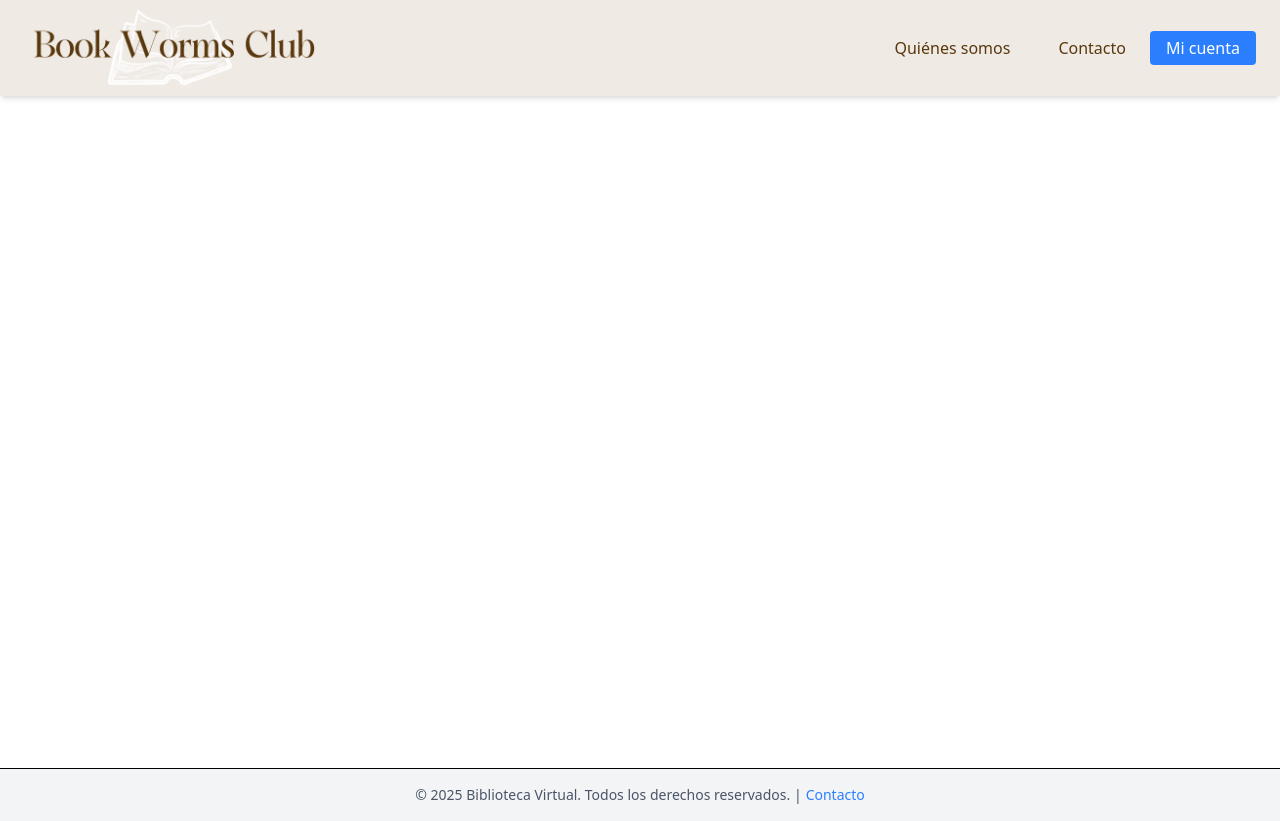
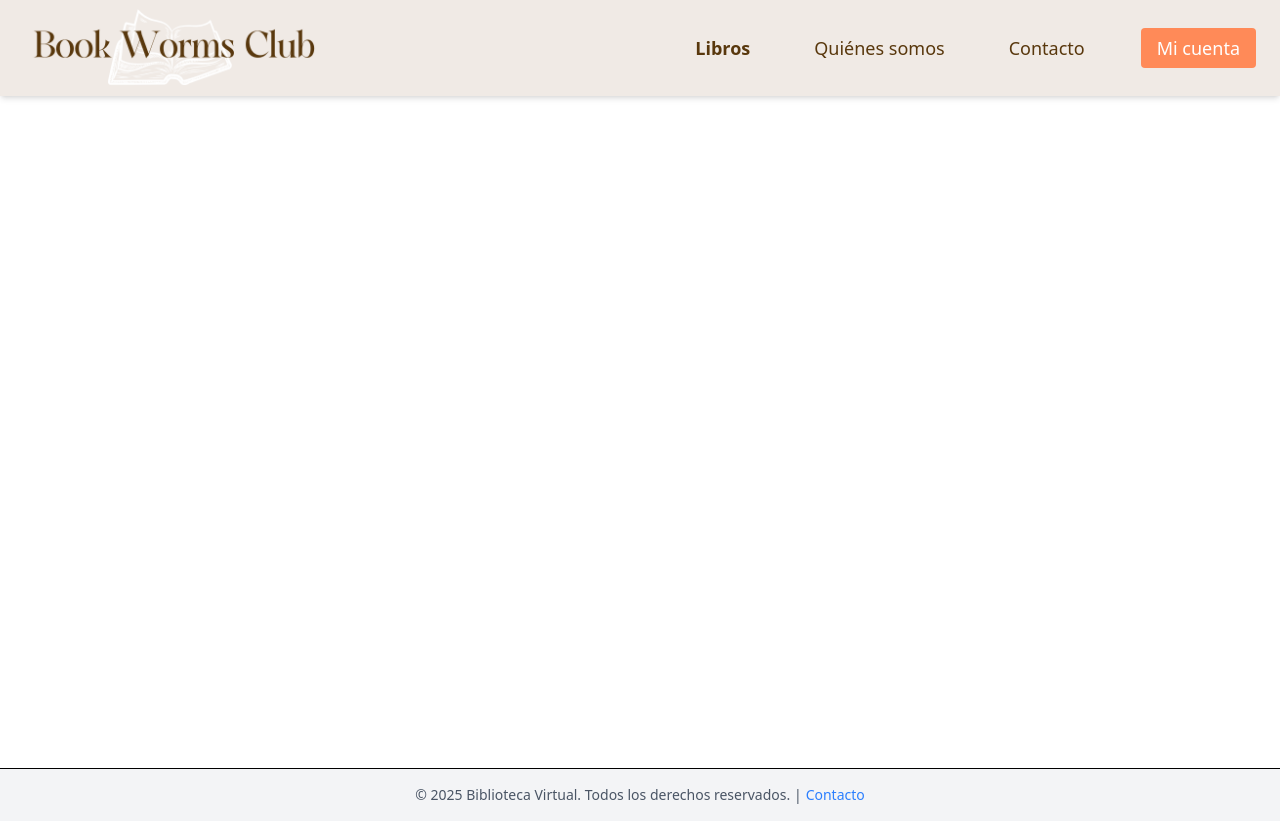
Before and after one commit to mariKaren/bwcProyectoFinal, a React (Vite) app in the folder Frontend/: page / in a window 1280 px wide. Built offline with nearby package versions, Linux system fonts and the light colour scheme.

Commit message:
Finalizacion de la estructura y diseño base del Header

```diff
--- a/Frontend/package.json
+++ b/Frontend/package.json
@@ -11,6 +11,7 @@
   },
   "dependencies": {
     "@material-tailwind/react": "^2.1.10",
+    "lucide-react": "^0.525.0",
     "react": "^18.3.1",
     "react-dom": "^18.3.1",
     "react-router": "^7.6.3"
--- a/Frontend/src/components/Header.tsx
+++ b/Frontend/src/components/Header.tsx
@@ -1,39 +1,155 @@
-import { Link, NavLink} from "react-router";
-
+import { useState } from "react";
+import { Link, NavLink, useLocation } from "react-router";
+import { Menu, X } from "lucide-react";
 
 export default function Header() {
+    const [menuOpen, setMenuOpen] = useState(false);
+    const [dropdownOpen, setDropdownOpen] = useState(false);
+    const location = useLocation();
+
+    const isLibrosActive = location.pathname.startsWith("/libros");
+
     return (
         <header className="shadow-md bg-beige">
             <div className="max-w-7xl mx-auto flex justify-between items-center px-6 py-2">
+
                 {/* Logo */}
                 <Link to="/">
-                    <img src="/src/assets/Book.png" alt="BWC logo" className="h-20 w-auto"/>
+                    <img src="/src/assets/Book.png" alt="BWC logo" className="h-20 w-auto" />
                 </Link>
 
+                {/* Botón hamburguesa (solo mobile) */}
+                <button className="md:hidden text-brown" onClick={() => setMenuOpen(!menuOpen)} aria-label="Toggle menu">
+                    {menuOpen ? <X size={24} /> : <Menu size={24} />}
+                </button>
+
                 {/* Nav */}
-                <nav>
-                    <ul className="flex gap-6 items-center text-brown">
-                        <li>
-                            <NavLink to="/quienes-somos" className={({ isActive }) => isActive ? "text-orange font-semibold" : ""}>
+                <nav className={`${ menuOpen ? "block" : "hidden" } md:flex md:items-center absolute md:static top-24 left-0 w-full md:w-auto bg-beige z-10 px-6 md:px-0 lg:text-lg`}>
+                    <ul className="flex flex-col md:flex-row gap-4 md:gap-8 lg:gap-12 md:items-center text-brown w-full md:w-auto">
+
+                        {/* Libros */}
+                        <li className="w-full md:w-auto relative">
+                            <button
+                                onClick={() => setDropdownOpen(!dropdownOpen)}
+                                className={`w-full text-left font-semibold pr-2 py-1 md:pl-2 transition-all duration-300 ease-in-out md:inline-flex md:w-auto flex items-center ${
+                                isLibrosActive ? "text-orange" : ""
+                                }hover:border-b-2 hover:border-r-2 border-transparent hover:border-[var(--c-yellow)] hover:shadow-md`}
+                            >
+                                Libros
+                            {/* SOLO flecha en mobile */}
+                                <span className="md:hidden ml-2">
+                                    <svg
+                                        className={`w-4 h-4 transition-transform duration-200 ${
+                                        dropdownOpen ? "rotate-180" : ""
+                                        }`}
+                                        xmlns="http://www.w3.org/2000/svg"
+                                        fill="none"
+                                        viewBox="0 0 24 24"
+                                        stroke="currentColor"
+                                    >
+                                        <path
+                                        strokeLinecap="round"
+                                        strokeLinejoin="round"
+                                        strokeWidth={2}
+                                        d="M19 9l-7 7-7-7"
+                                        />
+                                    </svg>
+                                </span>
+                            </button>
+
+                            {/* Dropdown desktop: solo si dropdownOpen */}
+                            {dropdownOpen && (
+                                <ul className="hidden md:block absolute left-0 mt-2 bg-white shadow-md rounded p-2 w-max z-20">
+                                    <li>
+                                        <NavLink
+                                        to="/libros/avanzada"
+                                        onClick={() => {
+                                            setDropdownOpen(false);
+                                            setMenuOpen(false);
+                                        }}
+                                        className="block px-3 py-2 hover:bg-gray-100"
+                                        >
+                                        Búsqueda avanzada
+                                        </NavLink>
+                                    </li>
+                                    <li>
+                                        <NavLink
+                                        to="/libros/genero"
+                                        onClick={() => {
+                                            setDropdownOpen(false);
+                                            setMenuOpen(false);
+                                        }}
+                                        className="block px-3 py-2 hover:bg-gray-100"
+                                        >
+                                        Búsqueda por género
+                                        </NavLink>
+                                    </li>
+                                </ul>
+                            )}
+
+                            {/* Dropdown mobile: dropdown abierto en el flujo normal */}
+                            {dropdownOpen && (
+                                <ul className="flex flex-col pl-4 mt-1 gap-2 border-l-2 border-orange-500 md:hidden w-full">
+                                <li>
+                                    <NavLink
+                                    to="/libros/avanzada"
+                                    onClick={() => {
+                                        setDropdownOpen(false);
+                                        setMenuOpen(false);
+                                    }}
+                                    className="block text-brown hover:text-orange w-full"
+                                    >
+                                    Búsqueda avanzada
+                                    </NavLink>
+                                </li>
+                                <li>
+                                    <NavLink
+                                    to="/libros/genero"
+                                    onClick={() => {
+                                        setDropdownOpen(false);
+                                        setMenuOpen(false);
+                                    }}
+                                    className="block text-brown hover:text-orange w-full"
+                                    >
+                                    Búsqueda por género
+                                    </NavLink>
+                                </li>
+                                </ul>
+                            )}
+                        </li>
+
+                        {/* Quienes somos */}
+                        <li className="w-full md:w-auto">
+                            <NavLink
+                                to="/quienes-somos"
+                                className={({ isActive }) =>`pr-2 py-1 md:pl-2 transition-all duration-300 ease-in-out
+                                ${isActive ? "text-orange font-semibold " : ""}hover:border-b-2 hover:border-r-2 border-transparent hover:border-[var(--c-yellow)] hover:shadow-md`
+                                }
+                                onClick={() => setMenuOpen(false)}
+                            >
                                 Quiénes somos
                             </NavLink>
                         </li>
-                        <li>
-                        </li>
-                        <li>
+
+                        {/* Contacto */}
+                        <li className="w-full md:w-auto">
                             <NavLink
                                 to="/contacto"
-                                className={({ isActive }) =>
-                                isActive ? "text-orange font-semibold" : ""
+                                className={({ isActive }) =>`pr-2 py-1 md:pl-2 transition-all duration-300 ease-in-out
+                                ${isActive ? "text-orange font-semibold " : ""}hover:border-b-2 hover:border-r-2 border-transparent hover:border-[var(--c-yellow)] hover:shadow-md`
                                 }
+                                onClick={() => setMenuOpen(false)}
                             >
                                 Contacto
                             </NavLink>
                         </li>
-                        <li>
+
+                        {/* Mi cuenta */}
+                        <li className="w-full md:w-auto">
                             <NavLink
                                 to="/login"
-                                className="bg-blue-500 text-white px-4 py-1.5 rounded hover:bg-blue-600"
+                                className="bg-orange text-white px-4 py-1.5 rounded hover:bg-yellow text-center inline-block mb-4 md:mb-0"
+                                onClick={() => setMenuOpen(false)}
                             >
                                 Mi cuenta
                             </NavLink>
--- a/Frontend/src/index.css
+++ b/Frontend/src/index.css
@@ -40,4 +40,7 @@
   .hover\:bg-yellow:hover {
     background-color: var(--c-yellow);
   }
+  .hover\:text-orange:hover {
+    color: var(--c-orange);
+  }
 }
```
Also changed, not shown: 1 other file (tests, documents, lock files or other folders).
